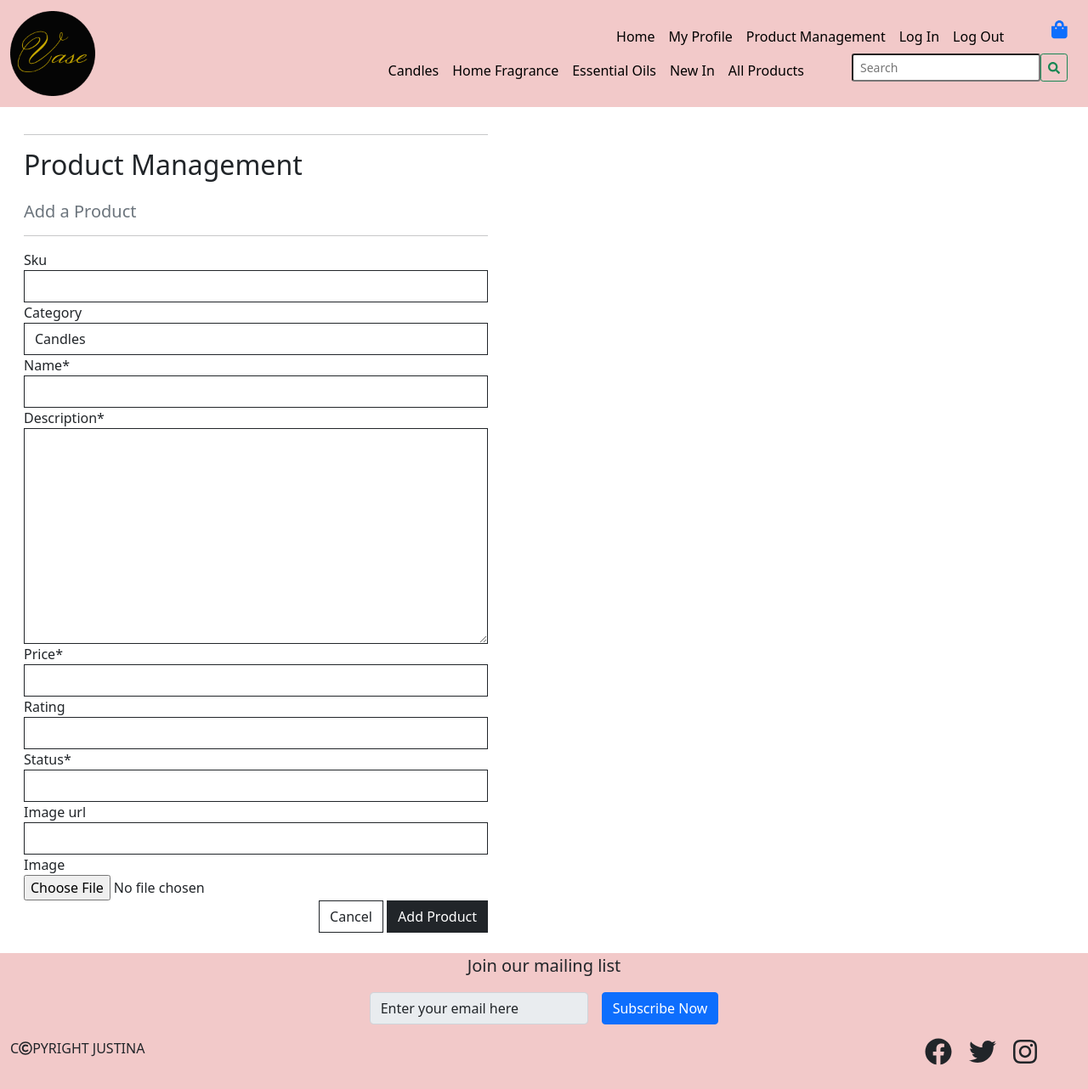
After one commit to Code-Institute-Submissions/miss-monkey-vase_MayResub, a Django app: page /products/add_product/ in a window 1280 px wide. The commit adds this page. Shown: the whole page at 85% size. Run offline with Django 3.2, Linux system fonts and the light colour scheme; data comes from the database, SQL or seed files in the repository; parts of the project's set-up code (start-up, migrations or seed data) failed here and were passed over; some libraries are stand-ins or nearby versions.

Commit message:
Added product view, url and template to product admin

```diff
--- /dev/null
+++ b/products/templates/products/add_product.html
@@ -0,0 +1,28 @@
+{% extends "base.html" %}
+{% load static %}
+
+{% block content %}
+    <div class="container m-3">
+        <div class="row">
+            <div class="col-12 col-md-6">
+                <hr>
+                <h2 class="logo-font mb-4">Product Management</h2>
+                <h5 class="text-muted">Add a Product</h5>
+                <hr>
+            </div>
+        </div>
+
+        <div class="row">
+            <div class="col-12 col-md-6">
+                <form method="POST" action="{% url 'add_product' %}" class="form mb-2" enctype="multipart/form-data">
+                    {% csrf_token %}
+                    {{ form | crispy }}
+                    <div class="text-end">
+                        <a class="btn btn-outline-dark rounded-0" href="{% url 'products' %}">Cancel</a>
+                        <button class="btn btn-dark rounded-0" type="submit">Add Product</button>
+                    </div>
+                </form>
+            </div>
+        </div>
+    </div>
+{% endblock %}
--- a/products/urls.py
+++ b/products/urls.py
@@ -3,5 +3,6 @@
 
 urlpatterns = [
     path('', views.all_products, name='products'),
-    path('<product_id>', views.product_detail, name='product_detail'),
+    path('<int:product_id>/', views.product_detail, name='product_detail'),
+    path('add_product/', views.add_product, name='add_product'),
 ]
--- a/products/views.py
+++ b/products/views.py
@@ -5,6 +5,7 @@
 from django.db.models.functions import Lower
 
 from .models import Product, Category
+from .forms import ProductForm
 
 
 def all_products(request):
@@ -72,3 +73,14 @@
     }
 
     return render(request, 'products/product_detail.html', context)
+
+
+def add_product(request):
+    """ Add a product to the store """
+    form = ProductForm()
+    template = 'products/add_product.html'
+    context = {
+        'form': form,
+    }
+
+    return render(request, template, context)
--- a/templates/base.html
+++ b/templates/base.html
@@ -82,7 +82,7 @@
                                     <a class="nav-link" href="{% url 'profile' %}">My Profile</a>
                                 </li>
                                 <li class="nav-item">
-                                    <a class="nav-link" href="#">Product Management</a>
+                                    <a class="nav-link" href="{% url 'add_product' %}">Product Management</a>
                                 </li>
                                 <li class="nav-item">
                                     <a class="nav-link" href="{% url 'account_login' %}">Log In</a>
```
